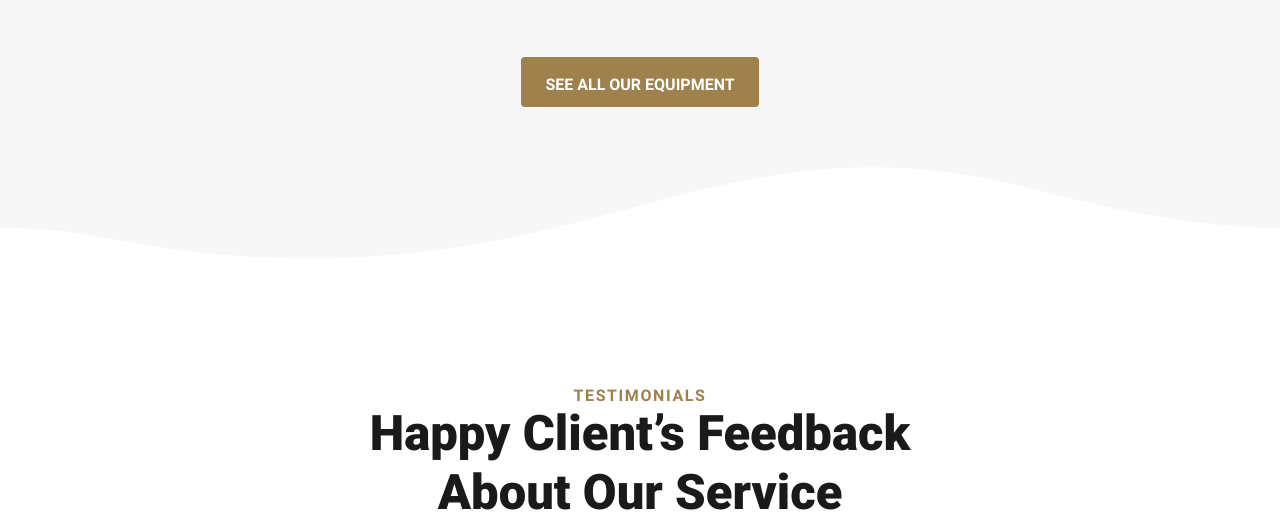
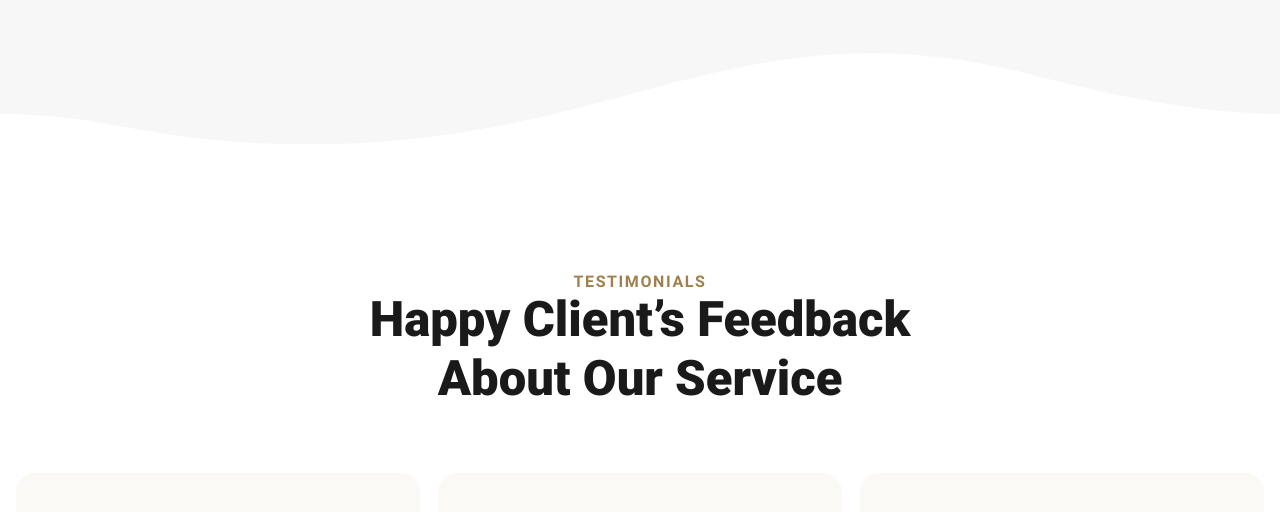
Before and after one commit to mmehelay/FitBySamo-Final, an Eleventy site: page src/index.html in a window 1280 px wide. Shown: the part 1769-2281 px from the top of the page. Built offline with nearby package versions, Linux system fonts and the light colour scheme; Eleventy itself is replaced by a stand-in of ours; files that its build step writes are made by us from their sources.

Commit message:
remove link

```diff
--- a/src/index.html
+++ b/src/index.html
@@ -130,7 +130,6 @@ eleventyNavigation:
                 </a>
             </li>
         </ul>
-        <a href="" class="cs-button-solid">See All our Equipment</a>
     </div>
     <!--Change the svg path fill color to whatever color the section below is so you can match it and create the illusion it is all one piece-->
     <svg class="cs-wave" width="1920" height="179" viewBox="0 0 1920 179" fill="none" xmlns="http://www.w3.org/2000/svg">
```
